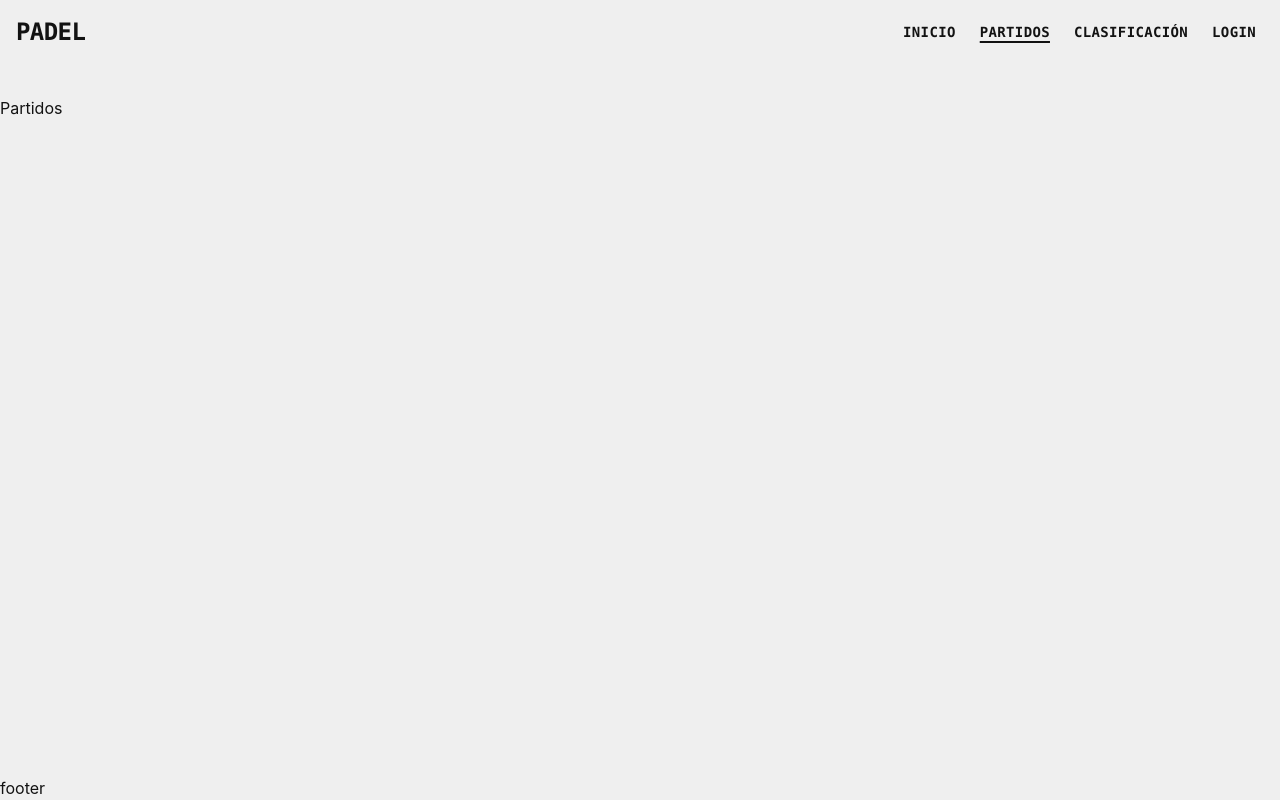
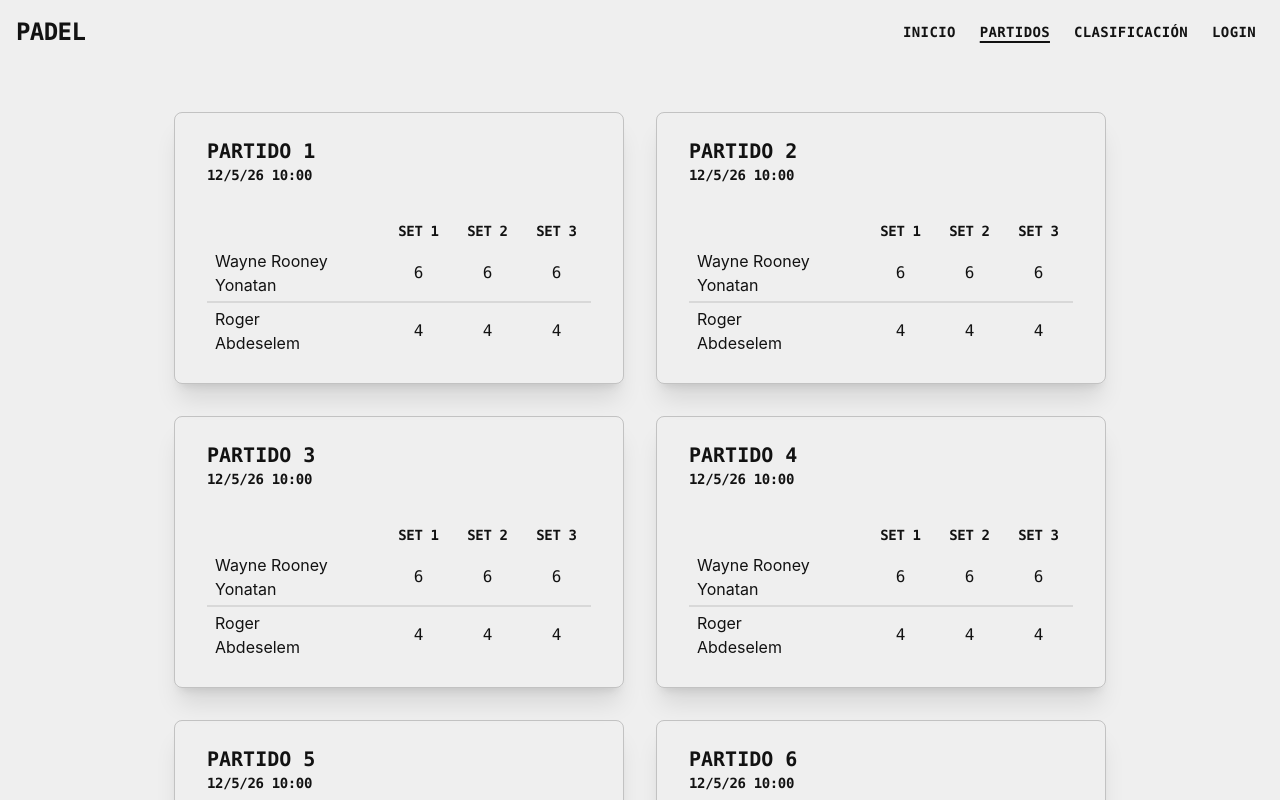
Before and after one commit to CSorinDev/padel, a React (Vite) app: page /partidos in a window 1280 px wide. Shown: the top 800 px of the page. Built offline with nearby package versions, Linux system fonts and the light colour scheme.

Commit message:
añadir algunos partidos en el front y crear la card para ellos

```diff
--- a/src/AppRoutes.jsx
+++ b/src/AppRoutes.jsx
@@ -1,5 +1,5 @@
 import { Route, Routes } from 'react-router'
-import Layout from './features/layouts/Layout'
+import Layout from './layouts/Layout'
 import HomePage from './pages/HomePage'
 import ClasificacionPage from './pages/ClasificacionPage'
 import LoginPage from './pages/LoginPage'
--- /dev/null
+++ b/src/components/cards/PartidoCard.jsx
@@ -0,0 +1,59 @@
+import { User } from 'lucide-react'
+
+export default function PartidoCard({ partido }) {
+  return (
+    <article className="border-text/20 box-content w-full max-w-sm rounded-lg border px-8 py-6 shadow-xl">
+      <h2 className="font-mono text-xl font-bold uppercase">{`Partido ${partido.id}`}</h2>
+      <p className="font-mono text-sm font-bold tracking-tight uppercase mb-8">
+        {partido.date}
+      </p>
+
+      <table className="w-full">
+        <thead>
+          <tr className="font-mono text-sm tracking-tight uppercase">
+            <th className="px-2 py-1"></th>
+            <th className="px-2 py-1"></th>
+            <th className="px-2 py-1">Set 1</th>
+            <th className="px-2 py-1">Set 2</th>
+            <th className="px-2 py-1">Set 3</th>
+          </tr>
+        </thead>
+        <tbody>
+          <tr className="border-b-text/10 border-b-2 text-center">
+            <td className="px-2 py-1 text-start">
+              {partido.player1} <br />
+              {partido.player3}
+            </td>
+            <td></td>
+            <td className={`px-2 py-1 font-mono`}>
+              {partido.set1_score_team1}
+            </td>
+            <td className={`px-2 py-1 font-mono`}>
+              {partido.set2_score_team1}
+            </td>
+            <td className={`px-2 py-1 font-mono`}>
+              {partido.set3_score_team1}
+            </td>
+          </tr>
+
+          <tr className="text-center">
+            <td className="px-2 py-1 text-start">
+              {partido.player2} <br />
+              {partido.player4}
+            </td>
+            <td></td>
+            <td className={`px-2 py-1 font-mono`}>
+              {partido.set1_score_team2}
+            </td>
+            <td className={`px-2 py-1 font-mono`}>
+              {partido.set2_score_team2}
+            </td>
+            <td className={`px-2 py-1 font-mono`}>
+              {partido.set3_score_team2}
+            </td>
+          </tr>
+        </tbody>
+      </table>
+    </article>
+  )
+}
--- a/src/index.css
+++ b/src/index.css
@@ -30,3 +30,8 @@ body {
 button {
   @apply cursor-pointer;
 }
+
+/* .matchTable td,
+.matchTable th {
+  @apply px-2 py-1;
+} */
--- a/src/features/layouts/Layout.jsx
+++ b/src/layouts/Layout.jsx
@@ -5,7 +5,7 @@ export default function Layout() {
   return (
     <div className="grid min-h-dvh grid-rows-[auto_1fr_auto] gap-y-8">
       <Header />
-      <main className="place-self-start">
+      <main className="place-self-start p-4">
         <Outlet />
       </main>
       <footer>footer</footer>
--- a/src/pages/PartidosPage.jsx
+++ b/src/pages/PartidosPage.jsx
@@ -1,3 +1,140 @@
-export default function PartidosPage() {
-  return <>Partidos</>
+import PartidoCard from '../components/cards/PartidoCard'
+
+export default function PartidosPage({
+  partidos = [
+    {
+      id: 1,
+      date: '12/5/26 10:00',
+      player1: 'Wayne Rooney',
+      player2: 'Roger',
+      player3: 'Yonatan',
+      player4: 'Abdeselem',
+      set1_score_team1: 6,
+      set1_score_team2: 4,
+      set2_score_team1: 6,
+      set2_score_team2: 4,
+      set3_score_team1: 6,
+      set3_score_team2: 4,
+    },
+    {
+      id: 2,
+      date: '12/5/26 10:00',
+      player1: 'Wayne Rooney',
+      player2: 'Roger',
+      player3: 'Yonatan',
+      player4: 'Abdeselem',
+      set1_score_team1: 6,
+      set1_score_team2: 4,
+      set2_score_team1: 6,
+      set2_score_team2: 4,
+      set3_score_team1: 6,
+      set3_score_team2: 4,
+    },
+    {
+      id: 3,
+      date: '12/5/26 10:00',
+      player1: 'Wayne Rooney',
+      player2: 'Roger',
+      player3: 'Yonatan',
+      player4: 'Abdeselem',
+      set1_score_team1: 6,
+      set1_score_team2: 4,
+      set2_score_team1: 6,
+      set2_score_team2: 4,
+      set3_score_team1: 6,
+      set3_score_team2: 4,
+    },
+    {
+      id: 4,
+      date: '12/5/26 10:00',
+      player1: 'Wayne Rooney',
+      player2: 'Roger',
+      player3: 'Yonatan',
+      player4: 'Abdeselem',
+      set1_score_team1: 6,
+      set1_score_team2: 4,
+      set2_score_team1: 6,
+      set2_score_team2: 4,
+      set3_score_team1: 6,
+      set3_score_team2: 4,
+    },
+    {
+      id: 5,
+      date: '12/5/26 10:00',
+      player1: 'Wayne Rooney',
+      player2: 'Roger',
+      player3: 'Yonatan',
+      player4: 'Abdeselem',
+      set1_score_team1: 6,
+      set1_score_team2: 4,
+      set2_score_team1: 6,
+      set2_score_team2: 4,
+      set3_score_team1: 6,
+      set3_score_team2: 4,
+    },
+    {
+      id: 6,
+      date: '12/5/26 10:00',
+      player1: 'Wayne Rooney',
+      player2: 'Roger',
+      player3: 'Yonatan',
+      player4: 'Abdeselem',
+      set1_score_team1: 6,
+      set1_score_team2: 4,
+      set2_score_team1: 6,
+      set2_score_team2: 4,
+      set3_score_team1: 6,
+      set3_score_team2: 4,
+    },
+    {
+      id: 7,
+      date: '12/5/26 10:00',
+      player1: 'Wayne Rooney',
+      player2: 'Roger',
+      player3: 'Yonatan',
+      player4: 'Abdeselem',
+      set1_score_team1: 6,
+      set1_score_team2: 4,
+      set2_score_team1: 6,
+      set2_score_team2: 4,
+      set3_score_team1: 6,
+      set3_score_team2: 4,
+    },
+    {
+      id: 8,
+      date: '12/5/26 10:00',
+      player1: 'Wayne Rooney',
+      player2: 'Roger',
+      player3: 'Yonatan',
+      player4: 'Abdeselem',
+      set1_score_team1: 6,
+      set1_score_team2: 4,
+      set2_score_team1: 6,
+      set2_score_team2: 4,
+      set3_score_team1: 6,
+      set3_score_team2: 4,
+    },
+    {
+      id: 9,
+      date: '12/5/26 10:00',
+      player1: 'Wayne Rooney',
+      player2: 'Roger',
+      player3: 'Yonatan',
+      player4: 'Abdeselem',
+      set1_score_team1: 6,
+      set1_score_team2: 4,
+      set2_score_team1: 6,
+      set2_score_team2: 4,
+      set3_score_team1: 6,
+      set3_score_team2: 4,
+    },
+  ],
+}) {
+  return (
+    <section className="flex flex-wrap justify-center gap-8">
+      {partidos.map((p) => (
+        <PartidoCard key={p.id} partido={p} />
+      ))}
+    </section>
+  )
 }
```
Also changed, not shown: src/layouts/Header.jsx (renamed from src/features/layouts/Header.jsx).
